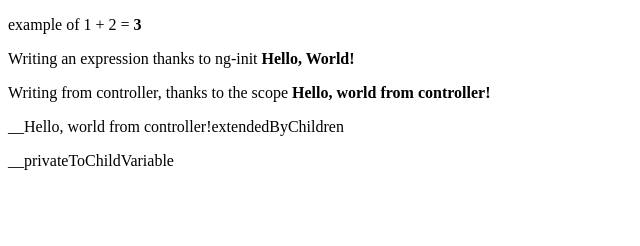
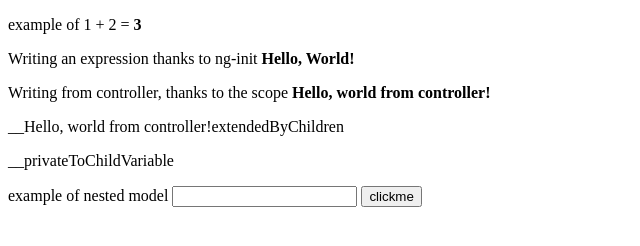
Before and after one commit to denisjacquemin/angularjs-training, a plain HTML site: page index.html in a window 1280 px wide. Shown: the whole page, without its empty margins (0-640 px from the left). Drawn offline with Linux system fonts and the light colour scheme.

Commit message:
added a nested databinding

```diff
--- a/app/exo2/exo2Ctrl.js
+++ b/app/exo2/exo2Ctrl.js
@@ -1,3 +1,10 @@
 myApp.controller('Exo2Ctrl', function($scope) {
     $scope.displayingFromCtrl = "Hello, world from controller!";
+
+    $scope.displayHouseNumber = function() {
+        console.log($scope.user);
+        console.log($scope.user.house);
+        console.log($scope.user.house.number);
+    };
+
 });
--- a/index.html
+++ b/index.html
@@ -15,7 +15,13 @@
             <p>__{{displayingFromCtrl}}</p>
             <p>__{{childCtrlVariable}}</p>
         </div>
+        <div>
+            example of nested model
+            <input ng-model="user.house.number"/>
+            <button ng-click="displayHouseNumber()">clickme</button>
+        </div>
     </div>
+
 
 
     <script src="lib/angular/angular.js"></script>
```
